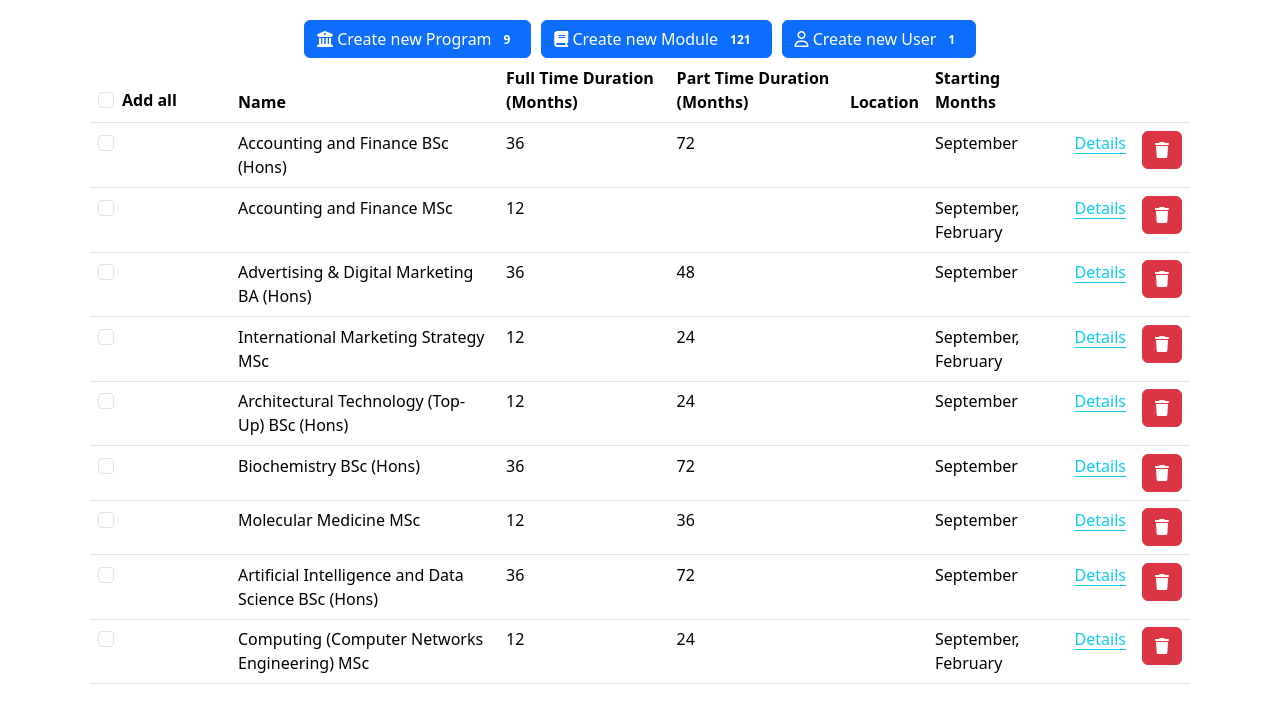
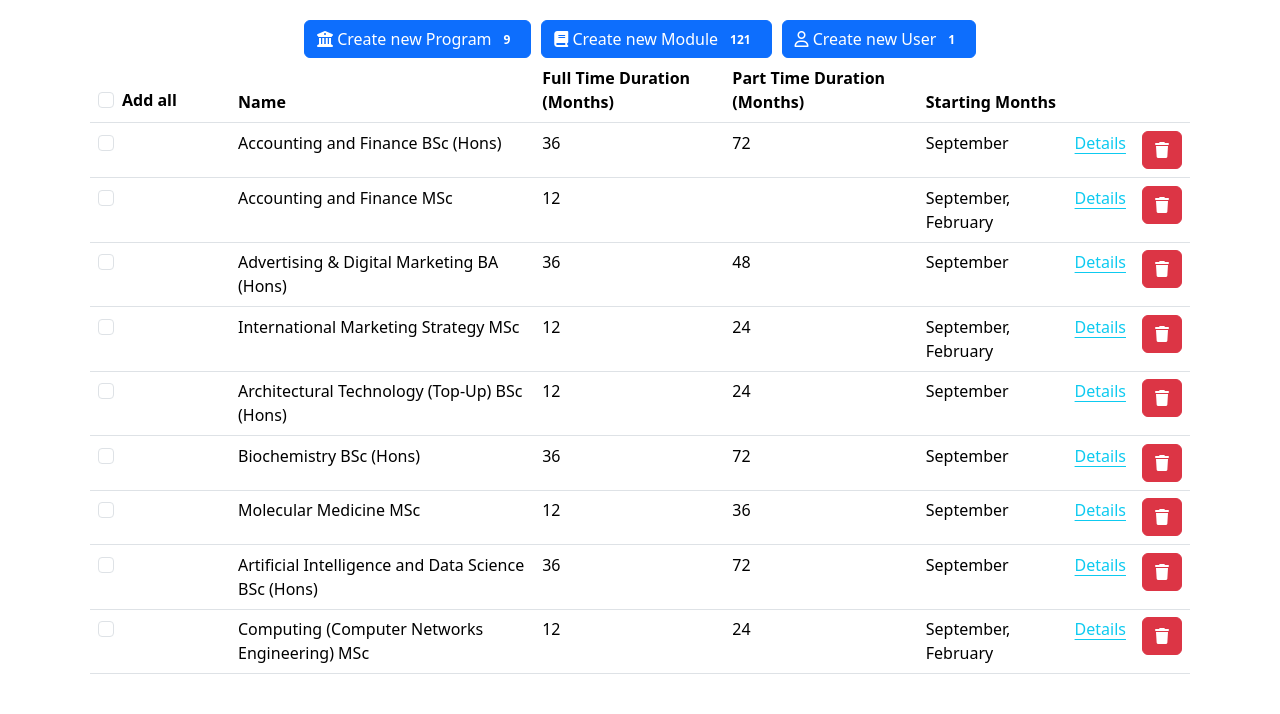
Before and after one commit to khajdari/CSYM019-Internet-Programming, a PHP site: page /pages/home.php in a window 1280 px wide. Shown: the part 86-800 px from the top of the page. Run offline with PHP 8.4, Linux system fonts and the light colour scheme; a user stored in the database is signed in; data comes from the database, SQL or seed files in the repository; data that the repository does not hold is empty.

```diff
--- a/exam2/pages/home.php
+++ b/exam2/pages/home.php
@@ -68,7 +68,6 @@
 		      <th scope="col">Name</th>
 		      <th scope="col">Full Time Duration (Months)</th>
 		      <th scope="col">Part Time Duration (Months)</th>
-		      <th scope="col">Location</th>
 		      <th scope="col">Starting Months</th>
 		      <th scope="col"></th>
 		      <th></th>
@@ -94,7 +93,6 @@
 		    				<td>{$programs[$key]['name']}</td>
 		    				<td>{$programs[$key]['duration_full_time']}</td>
 		    				<td>{$programs[$key]['duration_part_time']}</td>
-		    				<td>{$programs[$key]['location']}</td>
 		    				<td>{$programs[$key]['starting_months']}</td>
 		    				<td>
 		    				    <a class='link-opacity-100 link-info link-offset-2'
```
Also changed, not shown: exam2/README.md.
